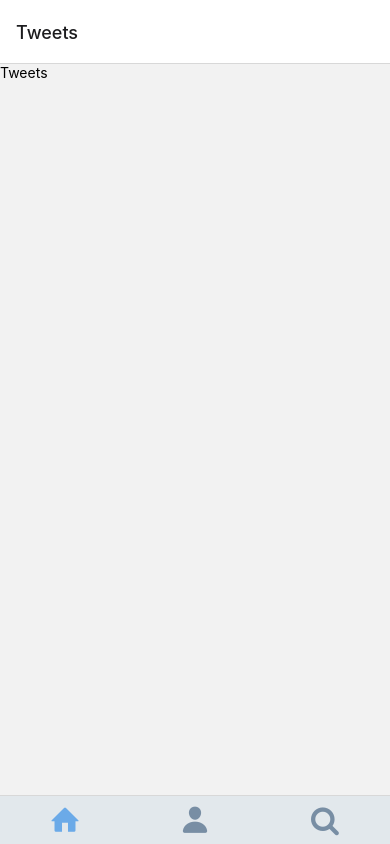
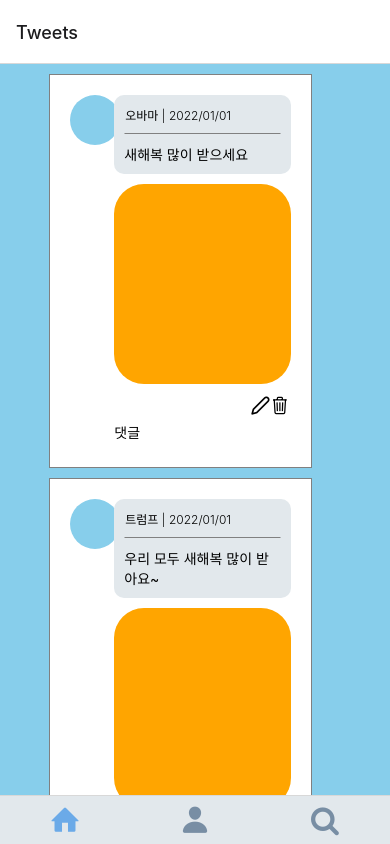
Before and after one commit to GUAJEGUICHAN/twitterClone, a React Native app: screen /Home in a window 390 px wide. Built offline with nearby package versions, Linux system fonts and the light colour scheme.

Commit message:
[구현] Tweets스크린, Tweet컴포넌트, 댓글 컴포넌트

```diff
--- a/navigation/HomeTab/Tweets.tsx
+++ b/navigation/HomeTab/Tweets.tsx
@@ -1,13 +1,81 @@
 import React from 'react';
 
-import { Text, View } from 'react-native';
+import { View } from 'react-native';
+
+import styled from 'styled-components/native';
+
+import Tweet from './components/Tweet';
+
+const Container = styled.ScrollView`
+  display:flex;
+  flex-direction: column;
+  flex:1;
+  background-color:skyblue;
+`;
 
 export default function Tweets() {
+  const TweetComments = [
+    {
+      id: 1,
+      color: 'red',
+      name: '트럼프',
+      content: '안녕하세요 오바마',
+    },
+    {
+      id: 2,
+      color: 'blue',
+      name: '오바마',
+      content: '안녕하세요 트럼프',
+    },
+  ];
   return (
-    <View>
-      <Text>
-        Tweets
-      </Text>
-    </View>
+    <Container>
+      <View
+        style={{
+          alignSelf: 'center',
+        }}
+      >
+        <Tweet
+          profileImage=""
+          username="오바마"
+          date="2022/01/01"
+          contentText="새해복 많이 받으세요"
+          comments={TweetComments}
+          contentImage="/asdf"
+        />
+        <Tweet
+          profileImage=""
+          username="트럼프"
+          date="2022/01/01"
+          contentText="우리 모두 새해복 많이 받아요~"
+          comments={TweetComments}
+          contentImage="/asdf"
+        />
+        <Tweet
+          profileImage=""
+          username="오바마"
+          date="2022/01/01"
+          contentText="땡큐 땡큐"
+          comments={TweetComments}
+          contentImage="/asdf"
+        />
+        <Tweet
+          profileImage=""
+          username="트럼프"
+          date="2022/01/01"
+          contentText="요즘 뭐함? "
+          comments={TweetComments}
+          contentImage="/asdf"
+        />
+        <Tweet
+          profileImage=""
+          username="오바마"
+          date="2022/01/01"
+          contentText="요즘 좀 쉬는 중 ㅎㅎ"
+          comments={TweetComments}
+          contentImage="/asdf"
+        />
+      </View>
+    </Container>
   );
 }
--- /dev/null
+++ b/navigation/HomeTab/components/Tweet.tsx
@@ -0,0 +1,207 @@
+import React, { useState } from 'react';
+
+import {
+  Pressable, Text, TextInput, TouchableOpacity, View,
+} from 'react-native';
+
+import { Feather, Ionicons, MaterialCommunityIcons } from '@expo/vector-icons';
+
+import styled from 'styled-components/native';
+
+import TweetComment from './TweetComment';
+
+const ComponentContainer = styled.View`
+  display:flex;
+  flex-direction:row;
+  background-color:white;
+  width:${'90%'};
+  margin-top:10px;
+  padding:20px;
+  border: 1px solid gray;
+
+`;
+
+const ProfileImageContainer = styled.View`
+flex:2;
+/* background-color: red; */
+`;
+const ProfileImage = styled.View`
+background-color:skyblue;
+width:50px;
+height:50px;
+border-radius: 50px;
+`;
+const ContentContainer = styled.View`
+flex:8;
+/* background-color:blue; */
+`;
+const TweetContainer = styled.View`
+`;
+const TweetHeader = styled.View`
+  border: 1px #E2E8EC solid;
+  border-bottom-color: gray;
+  padding-bottom:10px;
+  /* border-right-color: gray; */
+`;
+const TweetContent = styled.View`
+margin-top:10px;
+`;
+const TweetTextContainer = styled.View`
+  background-color:#E2E8EC;
+  border-radius:10px;
+  padding:10px;
+`;
+const TweetImageContainer = styled.View`
+margin:10px 0;
+`;
+const TweetCommentContainer = styled.View`
+
+`;
+const CommentContainer = styled.View``;
+
+type TweetProps = {
+  profileImage: string,
+  username: string,
+  date: string,
+  contentText: string,
+  contentImage: string,
+  comments: Array<any>,
+}
+
+export default function Tweet({
+  profileImage = '', username, date, contentText, contentImage = '', comments,
+}: TweetProps) {
+  const [commentToggle, setCommentToggle] = useState(false);
+  const [isEditMode, setEditMode] = useState(false);
+  return (
+    <ComponentContainer>
+      <ProfileImageContainer>
+        {profileImage
+          ? true
+          : <ProfileImage />}
+      </ProfileImageContainer>
+      <ContentContainer>
+        <TweetContainer>
+          {isEditMode
+            ? (
+              <View>
+                <TextInput
+                  multiline
+                  value={contentText}
+                  style={{
+                    display: 'flex',
+                    justifyContent: 'flex-start',
+                    alignItems: 'flex-start',
+                    alignContent: 'flex-start',
+                    borderColor: 'black',
+                    backgroundColor: '#E2E8EC',
+                    height: 100,
+                  }}
+                />
+              </View>
+            )
+            : (
+              <TweetTextContainer>
+                <TweetHeader>
+                  <Text
+                    style={{
+                      fontWeight: '300',
+                      fontSize: 12,
+                    }}
+                  >
+                    {username}
+                    {' '}
+                    |
+                    {' '}
+                    {date}
+                  </Text>
+                </TweetHeader>
+                <TweetContent>
+                  <Text>{contentText}</Text>
+                </TweetContent>
+              </TweetTextContainer>
+            )}
+          <TweetImageContainer>
+            {/* <Image source={contentImage||''}/> */}
+            {
+              contentImage
+                ? (
+                  <View
+                    style={{
+                      // flex: 1,
+                      width: '100%',
+                      height: 200,
+                      backgroundColor: 'orange',
+                      borderRadius: 30,
+                    }}
+                  />
+                ) : false
+            }
+          </TweetImageContainer>
+          <View
+            style={{
+              display: 'flex',
+              flexDirection: 'row',
+              alignSelf: 'flex-end',
+            }}
+          >
+            <Pressable onPress={() => { setEditMode((prev) => !prev); }}>
+              {isEditMode
+                ? (<Ionicons name="save-outline" size={20} />)
+                : (<Feather name="edit-2" size={20} />)}
+
+            </Pressable>
+            <Ionicons name="trash-outline" size={20} />
+          </View>
+        </TweetContainer>
+        <CommentContainer>
+          <TouchableOpacity
+            style={{
+              marginVertical: 5,
+            }}
+            onPress={() => { setCommentToggle((prev) => !prev); }}
+          >
+            <Text>댓글</Text>
+          </TouchableOpacity>
+          {commentToggle ? (
+            <TweetCommentContainer>
+              {comments.map(({
+                id, color, name, content,
+              }) => (
+                <TweetComment
+                  key={id}
+                  color={color}
+                  name={name}
+                  content={content}
+                />
+              ))}
+              <View
+                style={{
+                  display: 'flex',
+                  flexDirection: 'row',
+                  justifyContent: 'space-between',
+                  marginVertical: 5,
+                }}
+              >
+                <TextInput
+                  style={{
+                    flex: 1,
+                    height: 20,
+                    fontSize: 12,
+                    paddingLeft: 8,
+                    backgroundColor: 'lightgray',
+                    borderRadius: 10,
+                    marginRight: 5,
+                  }}
+                />
+                <MaterialCommunityIcons name="send-circle" size={20} color="skyblue" />
+              </View>
+            </TweetCommentContainer>
+          )
+            : false}
+
+        </CommentContainer>
+      </ContentContainer>
+    </ComponentContainer>
+  );
+}
--- /dev/null
+++ b/navigation/HomeTab/components/TweetComment.tsx
@@ -0,0 +1,58 @@
+import React from 'react';
+
+import { Text, View } from 'react-native';
+
+type TweetCommentProps = {
+  color: string,
+  name: string,
+  content: string
+}
+
+export default function TweetComment({ color, name, content }: TweetCommentProps)
+  : React.FunctionComponentElement<View> {
+  return (
+    <View
+      style={{
+        display: 'flex',
+        flexDirection: 'row',
+        backgroundColor: 'lightgray',
+        margin: 5,
+        borderRadius: 5,
+        padding: 10,
+      }}
+    >
+      <View
+        style={{
+          flex: 1,
+          width: 10,
+          height: 10,
+          backgroundColor: color,
+        }}
+      />
+      <View
+        style={{
+          flex: 12,
+        }}
+      >
+        <View>
+          <View>
+            <Text>
+              {name}
+              /시간 날짜
+            </Text>
+          </View>
+          <View
+            style={{
+              width: '100%',
+              borderTopWidth: 1,
+              borderTopColor: 'gray',
+            }}
+          >
+            <Text>{content}</Text>
+          </View>
+
+        </View>
+      </View>
+    </View>
+  );
+}
```
